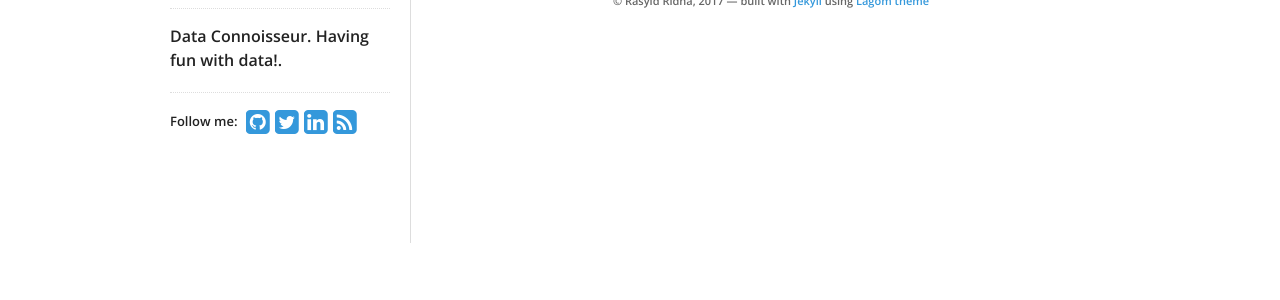
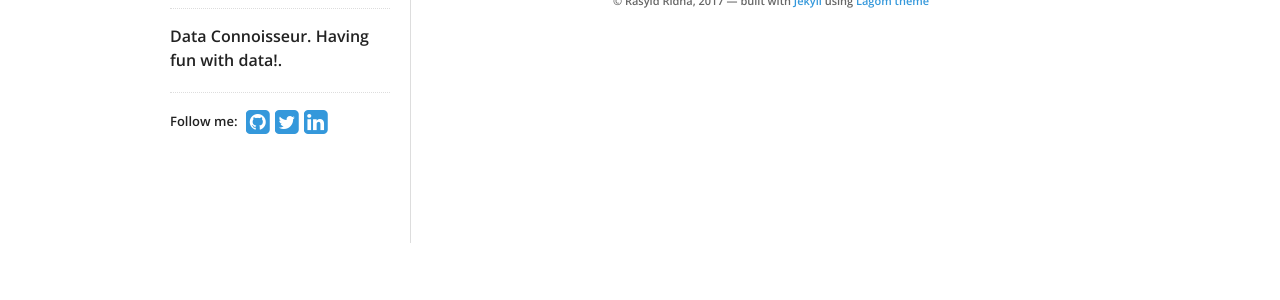
Before and after one commit to rasyidstat/rasyidstat.github.io, a Jekyll site: the page built from index.html, in a window 1280 px wide. Shown: the part 189-489 px from the top of the page. Built offline with Jekyll 4.4.1, drawn with Linux system fonts in a browser that asks for light colours; nearby versions of some CDN libraries.

Commit message:
Update social.html

```diff
--- a/_includes/social.html
+++ b/_includes/social.html
@@ -66,9 +66,4 @@ Follow me:
   </a>
   {% endif %}
 
-  {% if site.data.theme.show_atom_feed %}
-  <a title="Atom feed" id="atom" href="/atom.xml">
-    <i class="fa fa-rss-square"></i>
-  </a>
-  {% endif %}
 </div>
```
